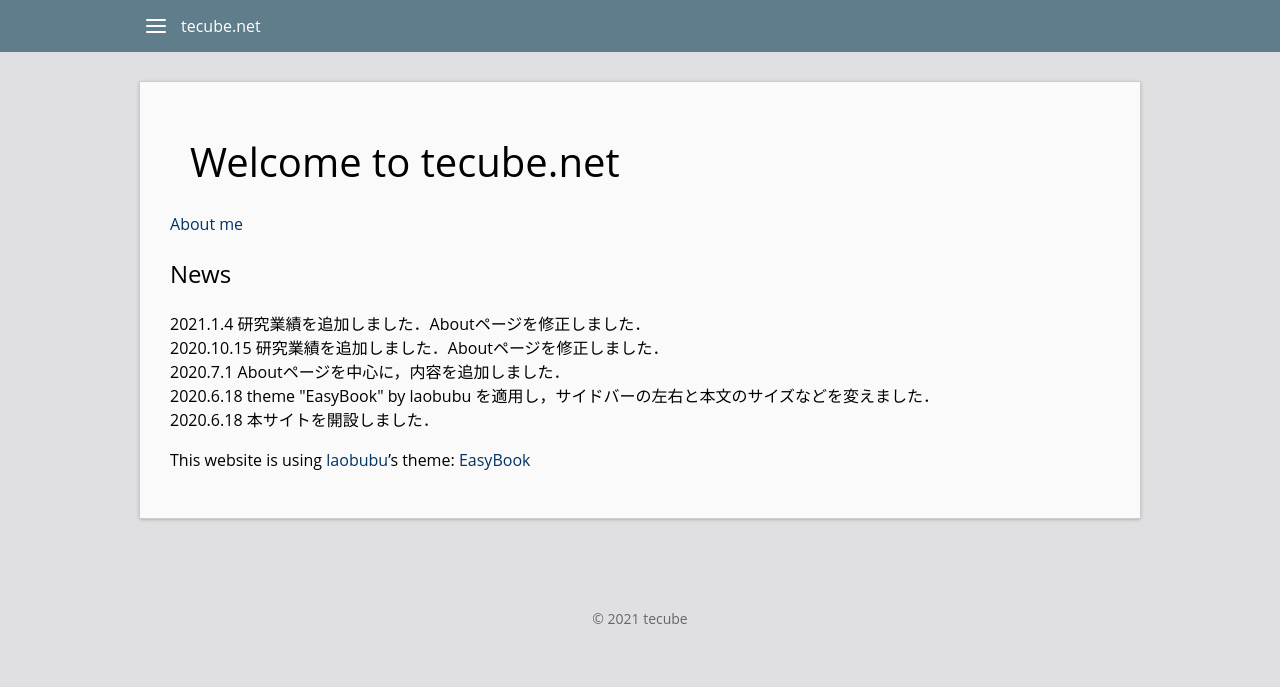
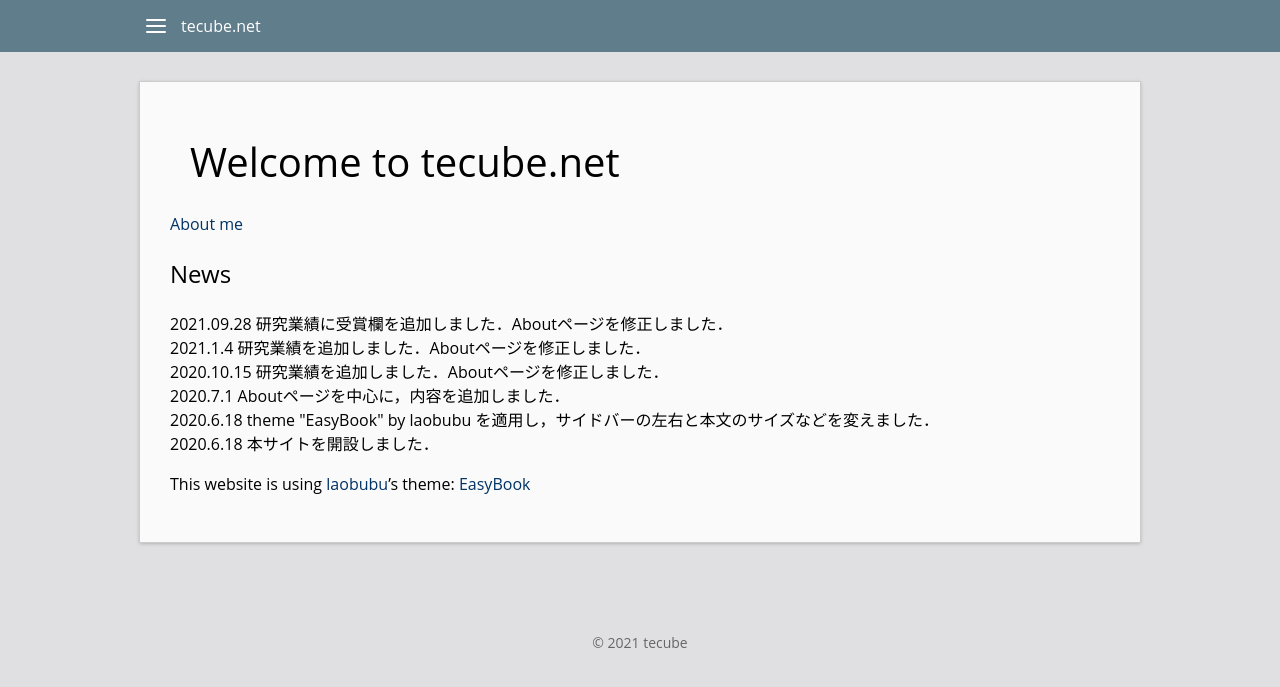
Before and after one commit to tecube/tecube.github.io, a Jekyll site: the page built from index.markdown, in a window 1280 px wide. Shown: the top 687 px of the page. Built offline with Jekyll 4.4.1, drawn with Linux system fonts in a browser that asks for light colours.

Commit message:
Update news.yml

```diff
--- a/_data/news.yml
+++ b/_data/news.yml
@@ -22,3 +22,8 @@
   month: 01
   day: 04
   content: 研究業績を追加しました．Aboutページを修正しました．
+
+- year: 2021
+  month: 09
+  day: 28
+  content: 研究業績に受賞欄を追加しました．Aboutページを修正しました．
```
